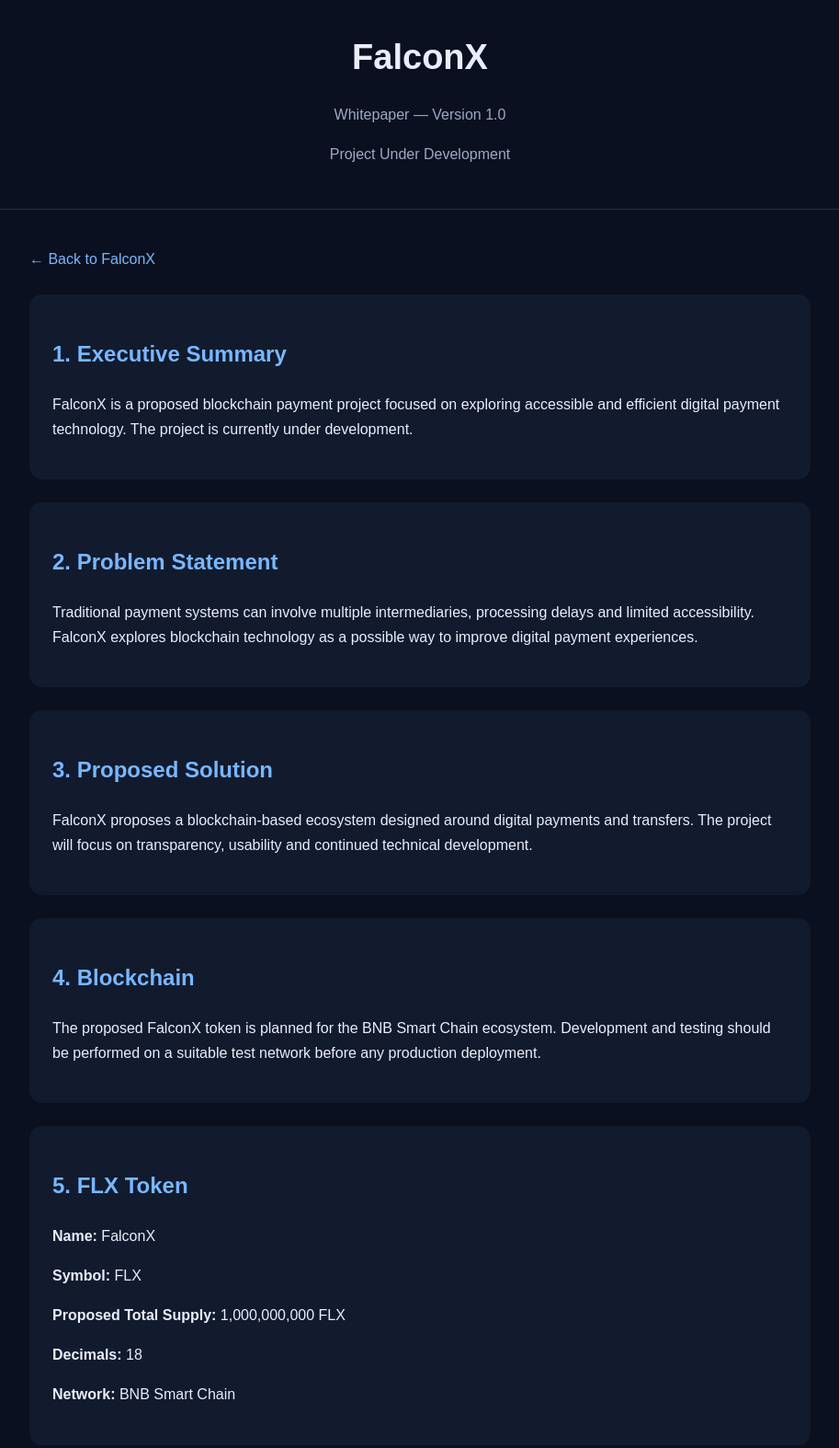
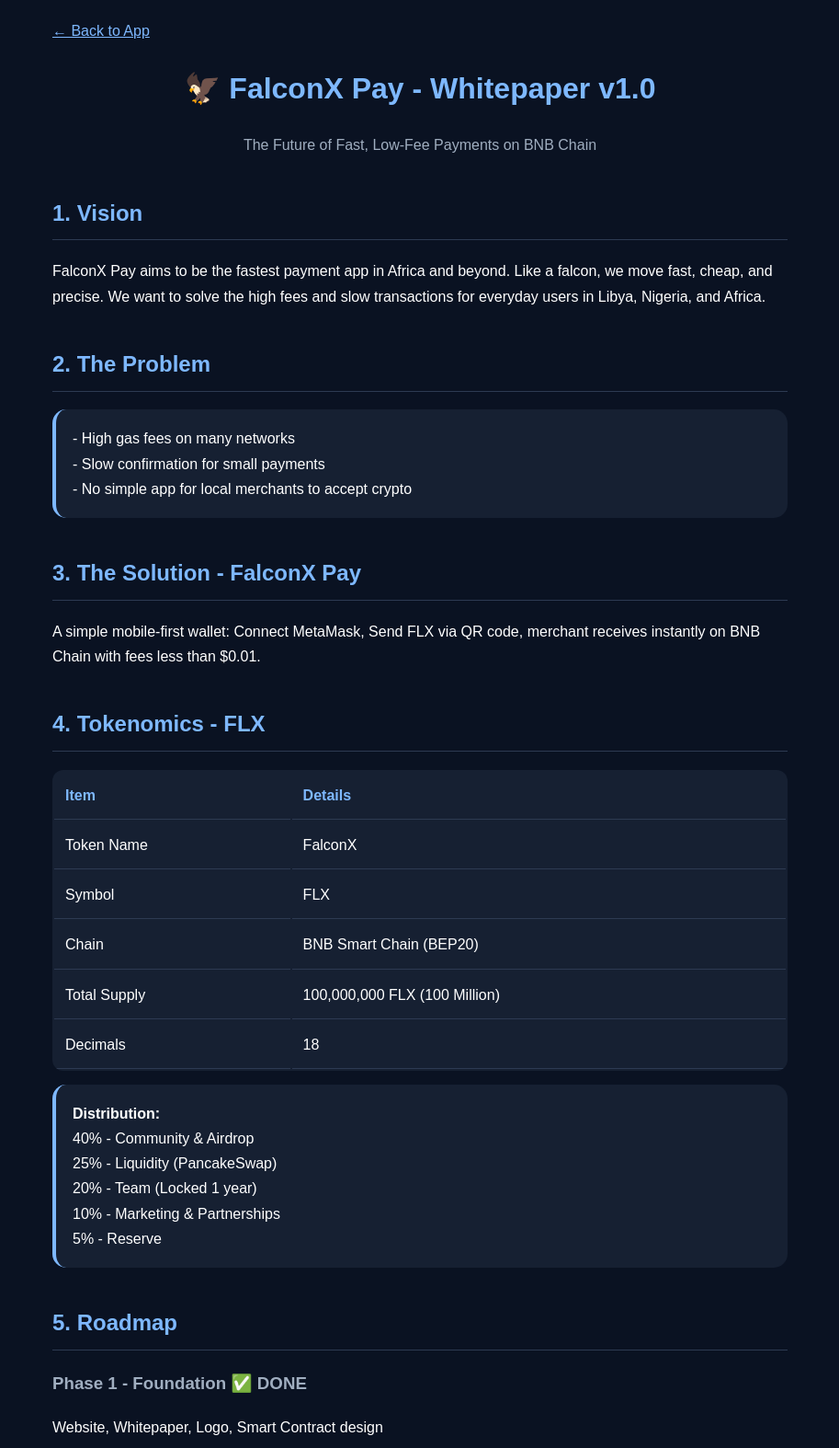
Before and after one commit to Arisu546/falconx-website, a plain HTML site: page whitepaper.html in a window 1280 px wide. Shown: the top 1574 px of the page at 92% size, without its empty margins (183-1096 px from the left). Drawn offline with Linux system fonts and the light colour scheme.

Commit message:
Revise whitepaper HTML structure and styles
Updated the FalconX whitepaper HTML structure and styles, enhancing the layout and readability.

```diff
--- a/whitepaper.html
+++ b/whitepaper.html
@@ -1,175 +1,48 @@
-<!DOCTYPE html>
-<html lang="en">
-<head>
-  <meta charset="UTF-8">
-  <meta name="viewport" content="width=device-width, initial-scale=1.0">
-  <title>FalconX Whitepaper</title>
+<!DOCTYPE html><html><head><meta name="viewport" content="width=device-width, initial-scale=1">
+<title>FalconX Whitepaper</title>
+<style>body{background:#0a1222;color:white;font-family:sans-serif;padding:20px;line-height:1.7;max-width:800px;margin:auto}h1{color:#7eb8ff;text-align:center}h2{color:#7eb8ff;margin-top:40px;border-bottom:1px solid #2d3a52;padding-bottom:8px}h3{color:#a0aec0}.box{background:#162032;padding:18px;border-radius:15px;margin:15px 0;border-left:4px solid #7eb8ff}table{width:100%;background:#162032;border-radius:12px;overflow:hidden;margin:15px 0}td,th{padding:12px;text-align:left;border-bottom:1px solid #2d3a52}th{color:#7eb8ff}</style></head><body>
+<a href="index.html" style="color:#7eb8ff;">← Back to App</a>
+<h1>🦅 FalconX Pay - Whitepaper v1.0</h1>
+<p style="text-align:center;color:#a0aec0;">The Future of Fast, Low-Fee Payments on BNB Chain</p>
 
-  <style>
-    body {
-      margin: 0;
-      font-family: Arial, sans-serif;
-      background: #0b1020;
-      color: #e8eefc;
-      line-height: 1.7;
-    }
+<h2>1. Vision</h2>
+<p>FalconX Pay aims to be the fastest payment app in Africa and beyond. Like a falcon, we move fast, cheap, and precise. We want to solve the high fees and slow transactions for everyday users in Libya, Nigeria, and Africa.</p>
 
-    header {
-      padding: 30px 20px;
-      text-align: center;
-      border-bottom: 1px solid #26304a;
-    }
+<h2>2. The Problem</h2>
+<div class="box">- High gas fees on many networks<br>- Slow confirmation for small payments<br>- No simple app for local merchants to accept crypto</div>
 
-    header h1 {
-      margin: 0;
-      font-size: 38px;
-    }
+<h2>3. The Solution - FalconX Pay</h2>
+<p>A simple mobile-first wallet: Connect MetaMask, Send FLX via QR code, merchant receives instantly on BNB Chain with fees less than $0.01.</p>
 
-    header p {
-      color: #9da9c2;
-    }
+<h2>4. Tokenomics - FLX</h2>
+<table>
+<tr><th>Item</th><th>Details</th></tr>
+<tr><td>Token Name</td><td>FalconX</td></tr>
+<tr><td>Symbol</td><td>FLX</td></tr>
+<tr><td>Chain</td><td>BNB Smart Chain (BEP20)</td></tr>
+<tr><td>Total Supply</td><td>100,000,000 FLX (100 Million)</td></tr>
+<tr><td>Decimals</td><td>18</td></tr>
+</table>
+<div class="box">
+<strong>Distribution:</strong><br>
+40% - Community & Airdrop<br>
+25% - Liquidity (PancakeSwap)<br>
+20% - Team (Locked 1 year)<br>
+10% - Marketing & Partnerships<br>
+5% - Reserve
+</div>
 
-    main {
-      max-width: 850px;
-      margin: auto;
-      padding: 40px 20px;
-    }
+<h2>5. Roadmap</h2>
+<h3>Phase 1 - Foundation ✅ DONE</h3><p>Website, Whitepaper, Logo, Smart Contract design</p>
+<h3>Phase 2 - Launch (NOW) 🔄</h3><p>Deploy FLX on BSC, Verify on BscScan, Launch website falconx-website</p>
+<h3>Phase 3 - FalconX Pay App</h3><p>WalletConnect integration, QR code payments, Merchant dashboard</p>
+<h3>Phase 4 - Growth</h3><p>Listing on PancakeSwap, CoinMarketCap, Coingecko, CEX listing</p>
 
-    section {
-      background: #121a2e;
-      margin-bottom: 25px;
-      padding: 25px;
-      border-radius: 14px;
-    }
+<h2>6. Why BNB Chain?</h2>
+<p>Fast (3 sec blocks), very low fees ($0.01), trusted by millions in Africa. Perfect for micro-payments.</p>
 
-    h2 {
-      color: #78b7ff;
-    }
+<h2>7. Disclaimer</h2>
+<p style="color:#a0aec0;font-size:13px;">FLX is a utility token for payments. Not financial advice. Crypto is risky. Do your own research.</p>
 
-    .back {
-      display: inline-block;
-      margin-bottom: 25px;
-      color: #78b7ff;
-      text-decoration: none;
-    }
-
-    footer {
-      text-align: center;
-      padding: 30px;
-      color: #8893aa;
-    }
-  </style>
-</head>
-
-<body>
-
-<header>
-  <h1>FalconX</h1>
-  <p>Whitepaper — Version 1.0</p>
-  <p>Project Under Development</p>
-</header>
-
-<main>
-
-  <a class="back" href="index.html">← Back to FalconX</a>
-
-  <section>
-    <h2>1. Executive Summary</h2>
-    <p>
-      FalconX is a proposed blockchain payment project focused on
-      exploring accessible and efficient digital payment technology.
-      The project is currently under development.
-    </p>
-  </section>
-
-  <section>
-    <h2>2. Problem Statement</h2>
-    <p>
-      Traditional payment systems can involve multiple intermediaries,
-      processing delays and limited accessibility. FalconX explores
-      blockchain technology as a possible way to improve digital payment
-      experiences.
-    </p>
-  </section>
-
-  <section>
-    <h2>3. Proposed Solution</h2>
-    <p>
-      FalconX proposes a blockchain-based ecosystem designed around
-      digital payments and transfers. The project will focus on
-      transparency, usability and continued technical development.
-    </p>
-  </section>
-
-  <section>
-    <h2>4. Blockchain</h2>
-    <p>
-      The proposed FalconX token is planned for the BNB Smart Chain
-      ecosystem. Development and testing should be performed on a
-      suitable test network before any production deployment.
-    </p>
-  </section>
-
-  <section>
-    <h2>5. FLX Token</h2>
-    <p><strong>Name:</strong> FalconX</p>
-    <p><strong>Symbol:</strong> FLX</p>
-    <p><strong>Proposed Total Supply:</strong> 1,000,000,000 FLX</p>
-    <p><strong>Decimals:</strong> 18</p>
-    <p><strong>Network:</strong> BNB Smart Chain</p>
-  </section>
-
-  <section>
-    <h2>6. Proposed Token Allocation</h2>
-    <p>Community Rewards — 35%</p>
-    <p>Liquidity — 20%</p>
-    <p>Development — 15%</p>
-    <p>Marketing — 10%</p>
-    <p>Partnerships — 10%</p>
-    <p>Team &amp; Founder — 10%</p>
-  </section>
-
-  <section>
-    <h2>7. Development Roadmap</h2>
-    <p><strong>Phase 1:</strong> Project foundation and documentation.</p>
-    <p><strong>Phase 2:</strong> Smart-contract development and testing.</p>
-    <p><strong>Phase 3:</strong> Testnet testing and community feedback.</p>
-    <p><strong>Phase 4:</strong> Ecosystem development and future improvements.</p>
-  </section>
-
-  <section>
-    <h2>8. Security</h2>
-    <p>
-      Smart contracts should be thoroughly tested and independently
-      reviewed before any production deployment. No security guarantee
-      is made by this document.
-    </p>
-  </section>
-
-  <section>
-    <h2>9. Legal and Risk Disclaimer</h2>
-    <p>
-      This whitepaper describes a proposed project under development.
-      It does not constitute financial, investment or legal advice.
-      Project specifications, token allocation and roadmap may change
-      as development continues.
-    </p>
-  </section>
-
-  <section>
-    <h2>10. Conclusion</h2>
-    <p>
-      FalconX aims to explore blockchain technology for digital payments.
-      The project will prioritize development, testing, documentation
-      and transparency as it progresses.
-    </p>
-  </section>
-
-</main>
-
-<footer>
-  © 2026 FalconX — Project Under Development
-</footer>
-
-</body>
-</html>
+<p style="text-align:center;margin-top:40px;"><a href="index.html" style="background:#7eb8ff;color:#0a1222;padding:14px 28px;border-radius:12px;text-decoration:none;font-weight:bold;">Open FalconX Pay App</a></p>
+</body></html>
```
